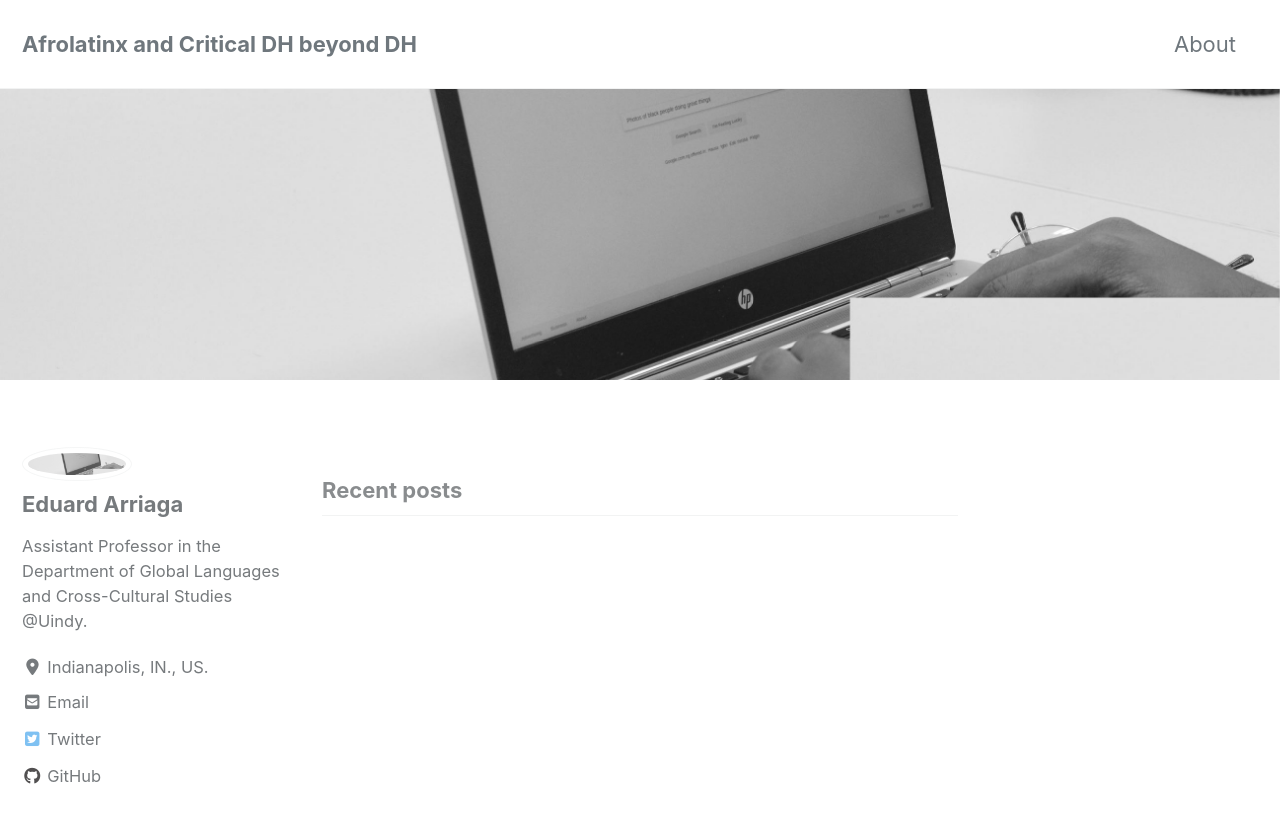
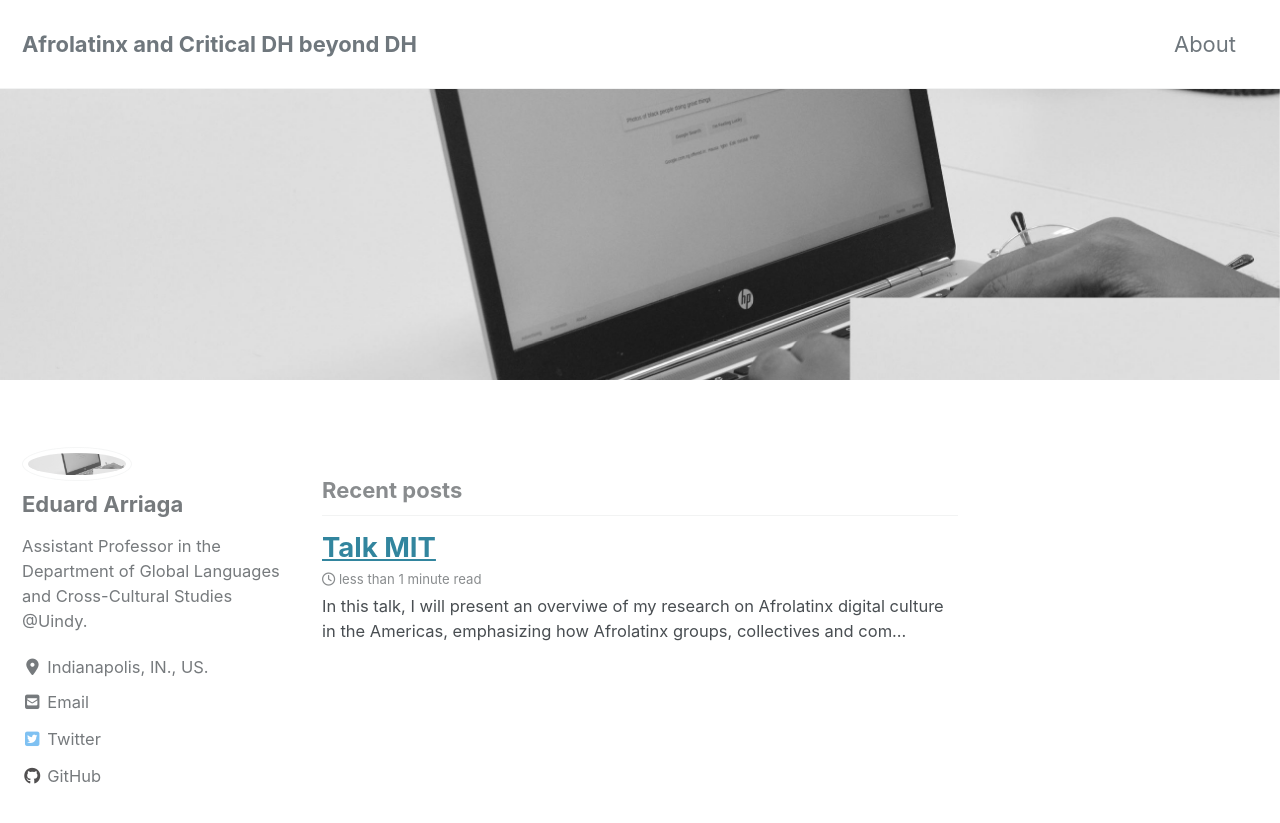
Before and after one commit to edyarr/edyarr.github.io, a Jekyll site: the page built from index.html, in a window 1280 px wide and 900 px high. Shown: the top 823 px of the window. Built offline with Jekyll 4.4.1, drawn with Linux system fonts in a browser that asks for light colours; cached includes are drawn as plain includes; nearby versions of some CDN libraries; the list of posts is cut into pages by our own code.

Commit message:
added posts and updated about

```diff
--- /dev/null
+++ b/_posts/2019-10-30-TalkMIT.md
@@ -0,0 +1,7 @@
+---
+layout: "post"
+title: "Talk MIT"
+date: 2019-10-30
+---
+
+In this talk, I will present an overviwe of my research on Afrolatinx digital culture in the Americas, emphasizing how Afrolatinx groups, collectives and communities develop digital practices that aim to create new digital worlds, intervene both the cultural and digital cultural records, affirm their humanity, and challenge contemporary algorithmic determinism that affects people's lives on and offlife.
```
Also changed, not shown: _pages/about.md (+1 -2 lines).
